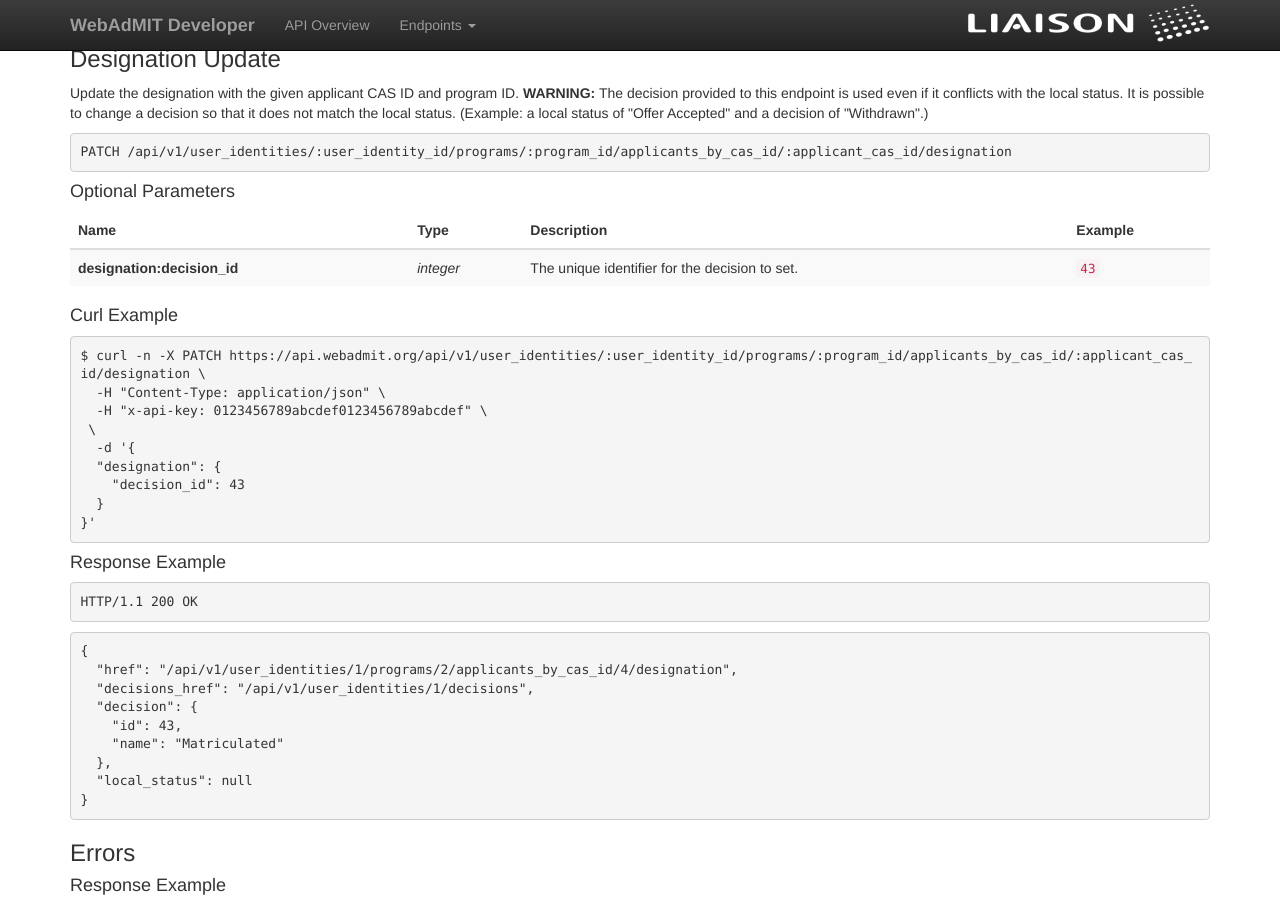
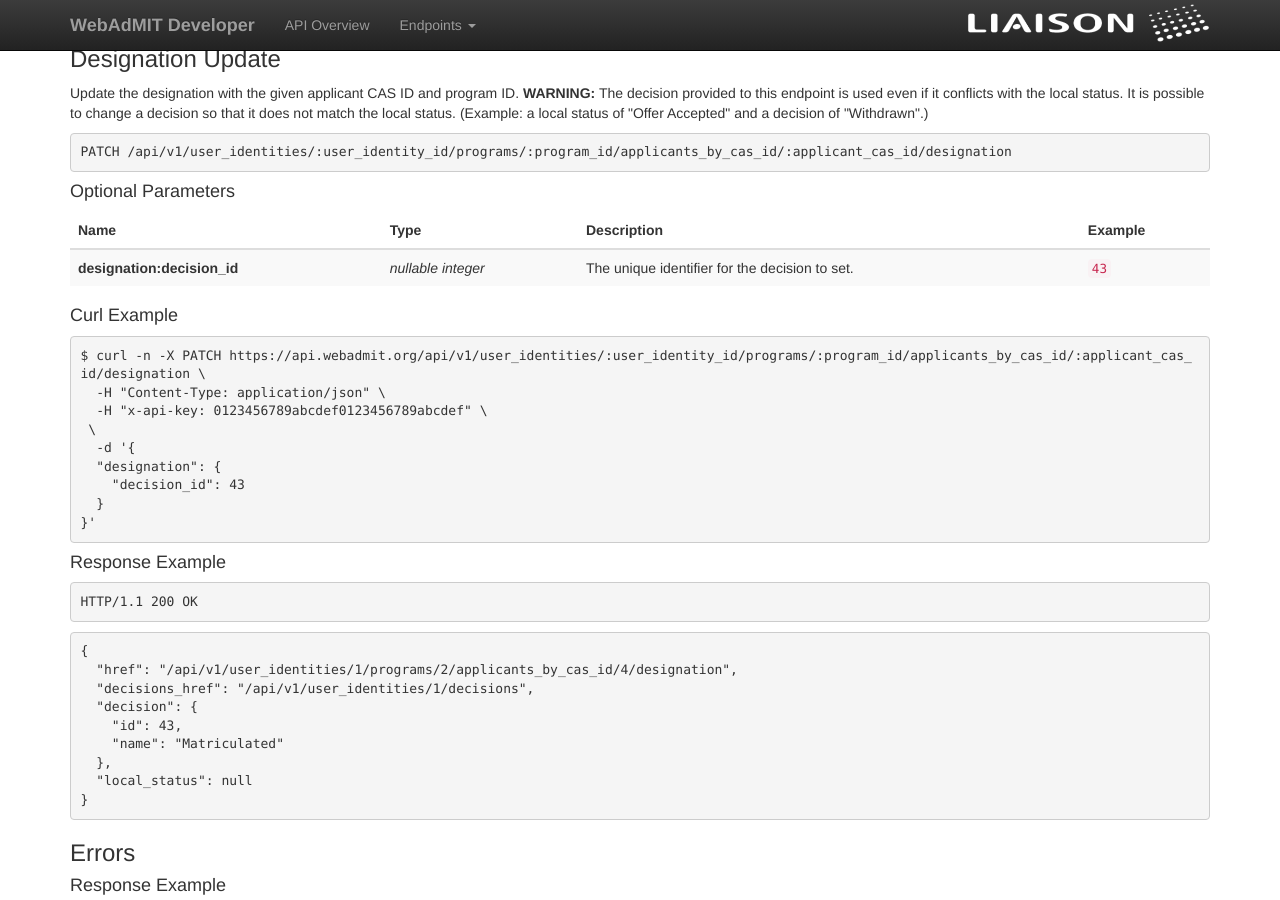
Before and after one commit to Liaison-Intl/Liaison-Intl.github.io, a Jekyll site: the page built from designation.md, in a window 1280 px wide and 900 px high, scrolled down 1395 px. Built offline with Jekyll 4.4.1, drawn with Linux system fonts in a browser that asks for light colours; nearby versions of some CDN libraries.

Commit message:
[NF-8638] $ script/generate-docs

```diff
--- a/designation.md
+++ b/designation.md
@@ -127,7 +127,7 @@
 </thead><tbody>
 <tr>
 <td><strong>designation:decision_id</strong></td>
-<td><em>integer</em></td>
+<td><em>nullable integer</em></td>
 <td>The unique identifier for the decision to set.</td>
 <td><code>43</code></td>
 </tr>
--- a/schemata/designation.json
+++ b/schemata/designation.json
@@ -60,7 +60,7 @@
             "type": "object",
             "properties": {
               "decision_id": {
-                "type": "integer",
+                "type": ["integer", "null"],
                 "description": "The unique identifier for the decision to set.",
                 "example": 43
               }
```
